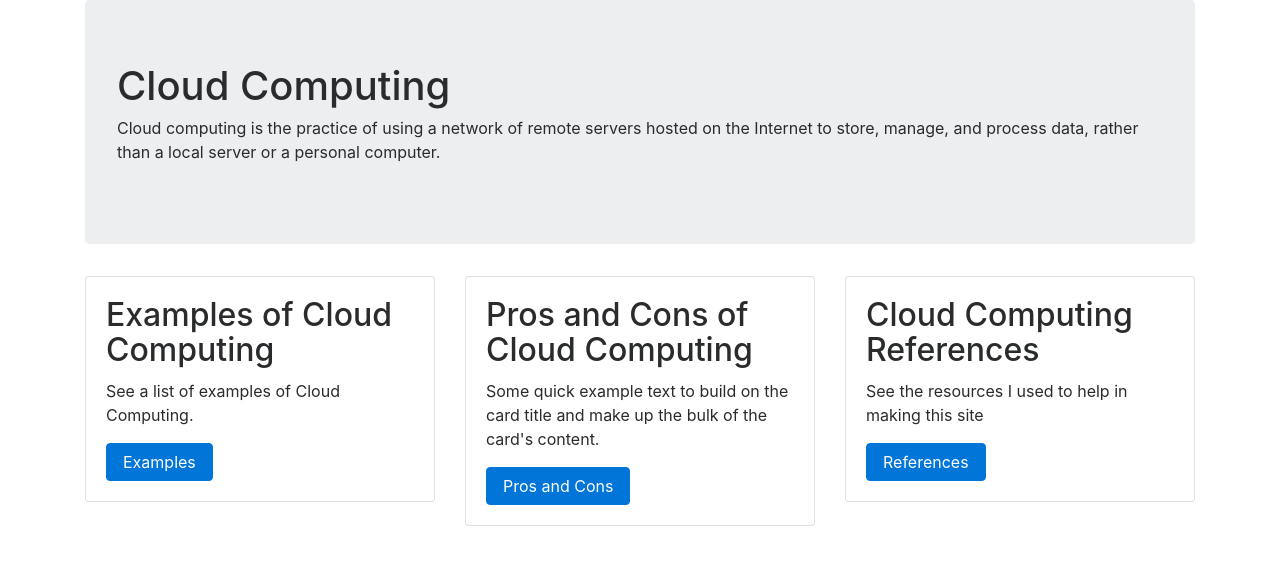
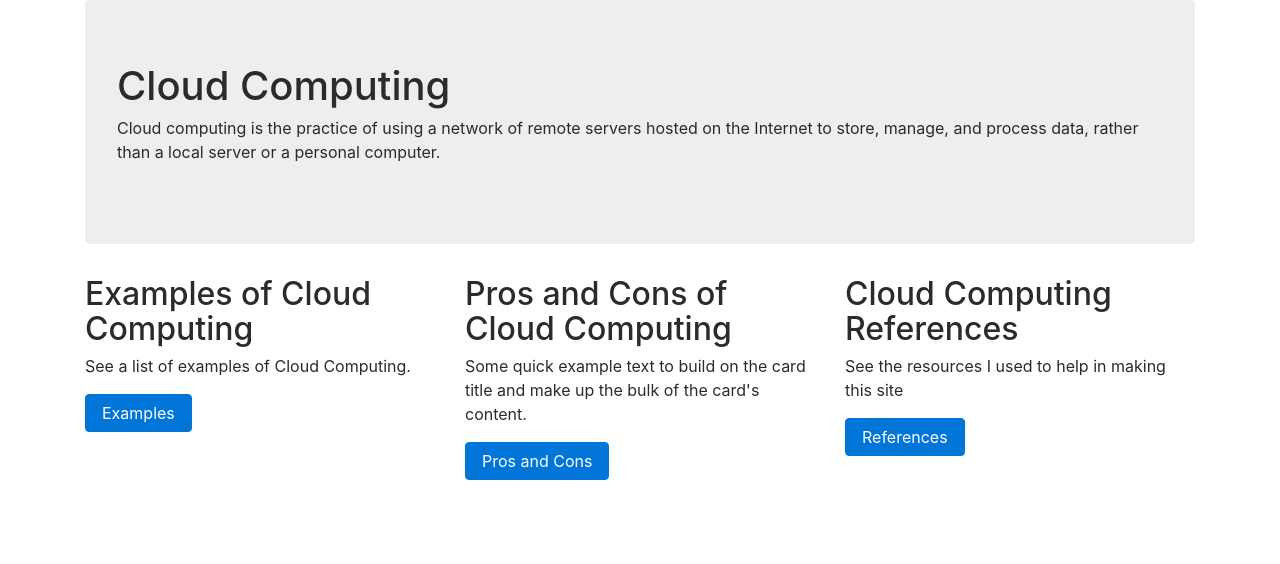
Before and after one commit to ggh4212/cloudcomputing, a plain HTML site: page index.html in a window 1280 px wide. Drawn offline with nearby package versions, Linux system fonts and the light colour scheme; a script that the page names is missing.

Commit message:
Removed cards

```diff
--- a/index.html
+++ b/index.html
@@ -19,39 +19,24 @@
     </div>
     <div class="row">
       <div class="col-xs-12 col-md-4">
-        <div class="card">
-          <!--img class="card-img-top" src="..." alt="Card image cap"-->
-          <div class="card-block">
-            <h2 class="card-title">Examples of Cloud Computing</h2>
-            <p class="card-text">
+        <h2>Examples of Cloud Computing</h2>
+        <p>
           See a list of examples of Cloud Computing.
         </p>
         <a href="examples.html" class="btn btn-primary">Examples</a>
       </div>
-        </div>
-      </div>
       <div class="col-xs-12 col-md-4">
-        <div class="card">
-          <!--img class="card-img-top" src="..." alt="Card image cap"-->
-          <div class="card-block">
-            <h2 class="card-title">Pros and Cons  of Cloud Computing</h2>
-            <p class="card-text">Some quick example text to build on the card title and make up the bulk of the card's content.</p>
+        <h2>Pros and Cons  of Cloud Computing</h2>
+        <p>Some quick example text to build on the card title and make up the bulk of the card's content.</p>
         <a href="proscons.html" class="btn btn-primary">Pros and Cons</a>
-          </div>
-        </div>
       </div>
 
       <div class="col-xs-12 col-md-4">
-        <div class="card">
-          <!--img class="card-img-top" src="..." alt="Card image cap"-->
-          <div class="card-block">
-            <h2 class="card-title">Cloud Computing References</h2>
-            <p class="card-text">
+        <h2>Cloud Computing References</h2>
+        <p>
           See the resources I used to help in making this site
         </p>
         <a href="references.html" class="btn btn-primary">References</a>
-          </div>
-        </div>
       </div>
     </div>
   </div>
```
Lines whose indentation alone changed are shown as unchanged.
